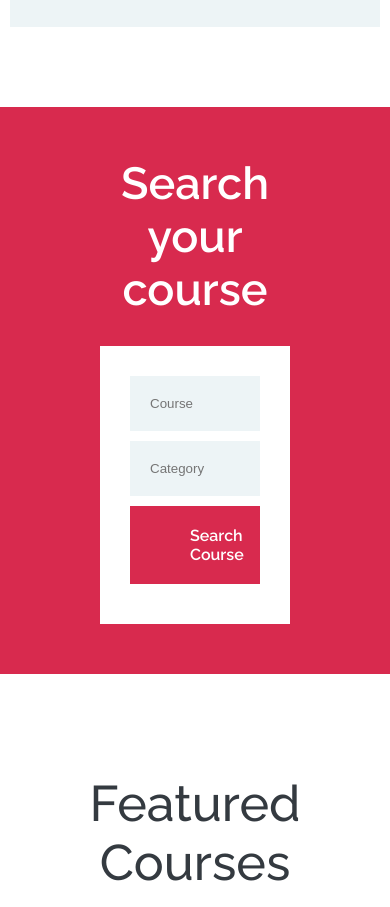
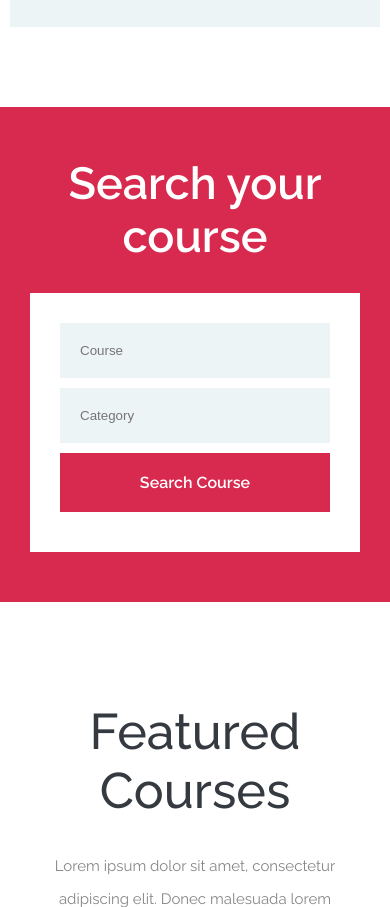
Before and after one commit to Hegazy02/webuni, a plain HTML site: page index.html in a window 390 px wide. Shown: the part 3335-4242 px from the top of the page. Drawn offline with Linux system fonts and the light colour scheme; a script that the page names is missing.

Commit message:
fix .course-search,.course-search form a padding, .featured-courses-boxes .box width  in mobile screens

```diff
--- a/css/style.css
+++ b/css/style.css
@@ -325,6 +325,9 @@ body {
 }
 
 @media screen and (max-width: 1000px) {
+    .course-search{
+        padding: 50px 30px;
+    }
     .course-search form {
         flex-direction: column;
 
@@ -354,7 +357,7 @@ body {
 
 .course-search form a {
     color: white;
-    padding: 20px 60px;
+    padding: 20px 0;
     background-color: var(--main-color);
     font-weight: 600;
 
@@ -414,7 +417,7 @@ body {
 
 @media screen and (max-width: 768px) {
     .featured-courses-boxes .box {
-        width: 80%;
+        width: 90%;
     }
 }
 
```
